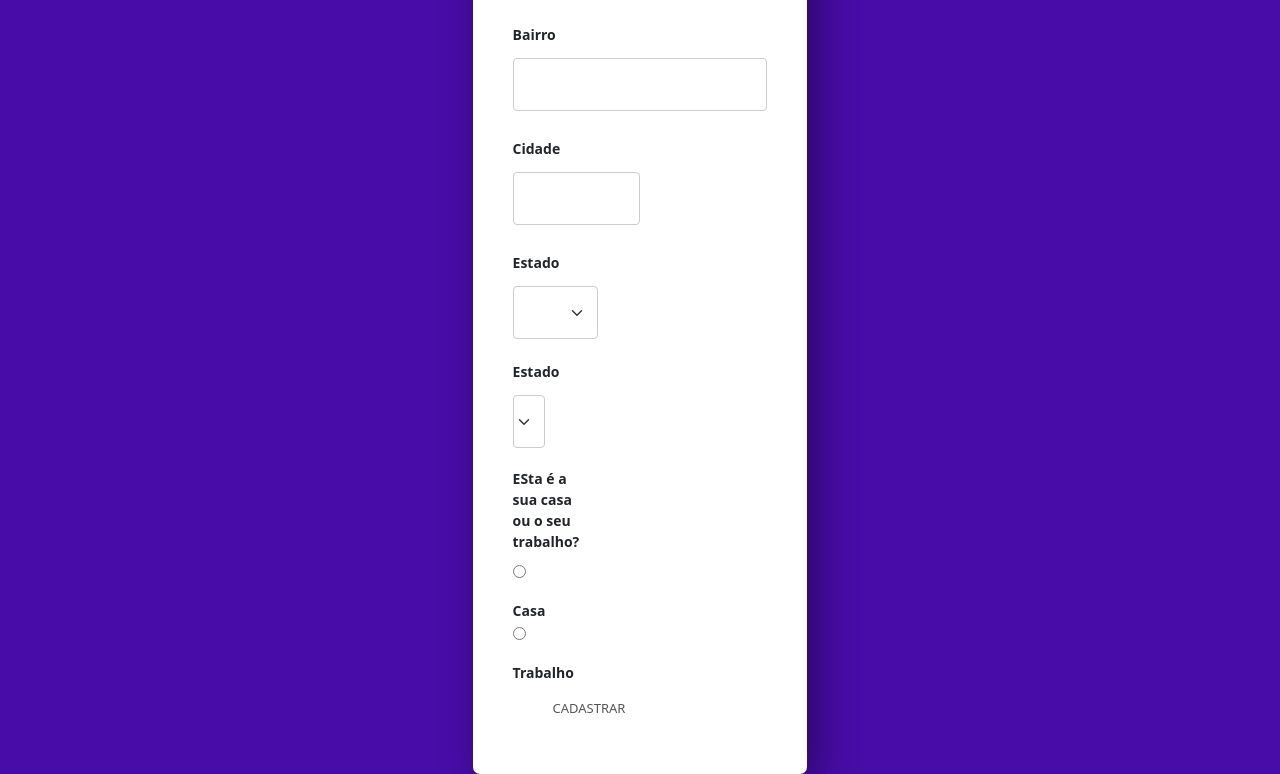
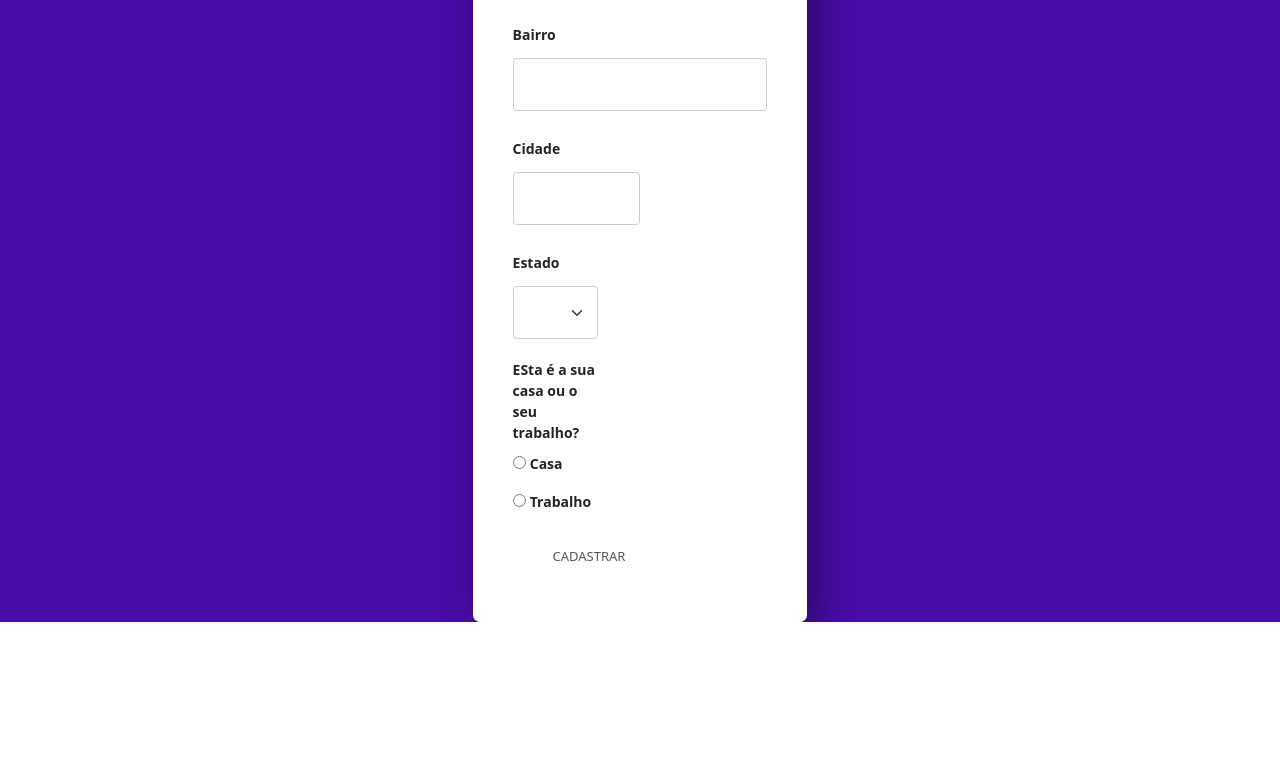
Before and after one commit to IsabelleNascimento25/Projeto_E_commerce, a plain HTML site: page index.html in a window 1280 px wide. Shown: the part 1080-1854 px from the top of the page. After the commit the page ends 1702 px from the top, so only its background shows below. Drawn offline with nearby package versions, Linux system fonts and the light colour scheme.

Commit message:
validacao

```diff
--- a/index.html
+++ b/index.html
@@ -72,15 +72,11 @@
           <br>
           <input id="estado" class="form-select">
           <div class="col-md-4">
-            <label for="inputState" class="form-label">Estado</label>
-            <br>
-            <input id="estado" class="form-select">
-
-            <div>
-              <label for="inputState" class="form-label">ESta é a sua casa ou o seu trabalho?</label>
-
-            </div>
-            <div>
+          </div>
+        <div>
+        <label for="inputState" class="form-label">ESta é a sua casa ou o seu trabalho?</label>
+          </div>
+          <div>
               <input type="radio" name="casa" id="casa">
               <label for="casa">Casa</label>
             </div>
```
Also changed, not shown: img/validacao.png (added).
